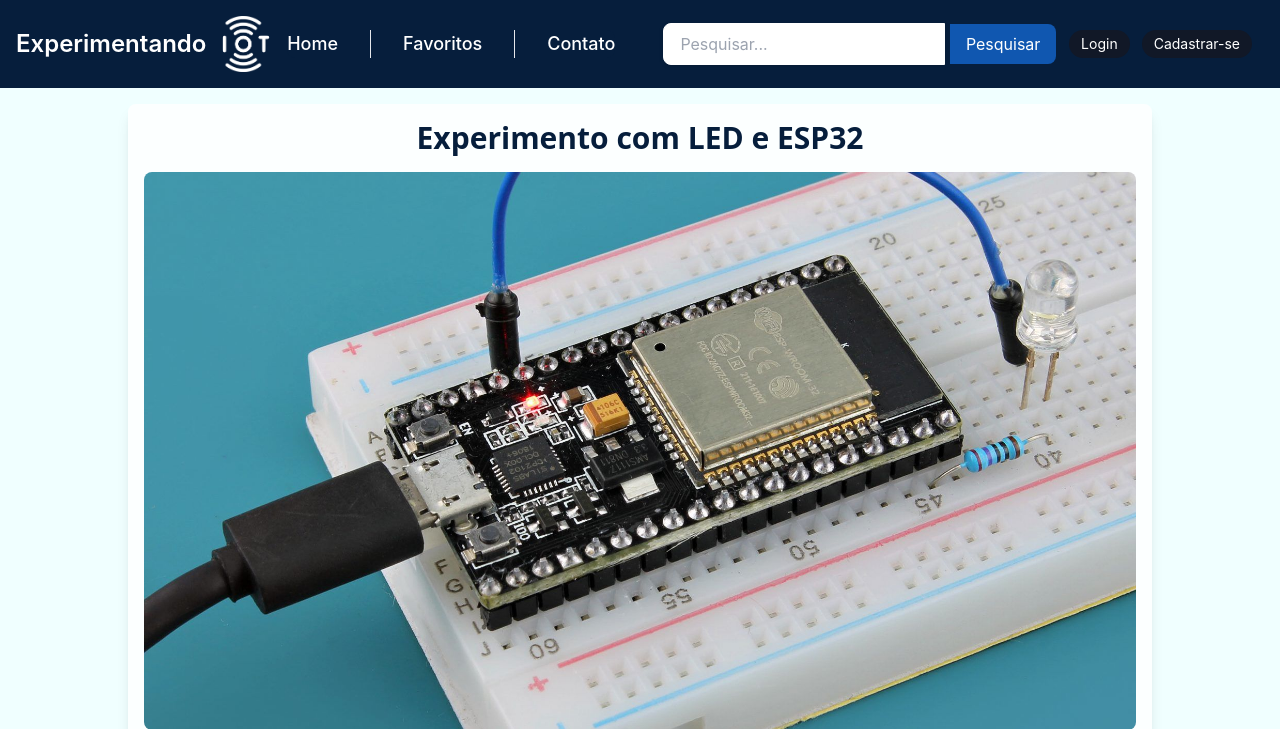
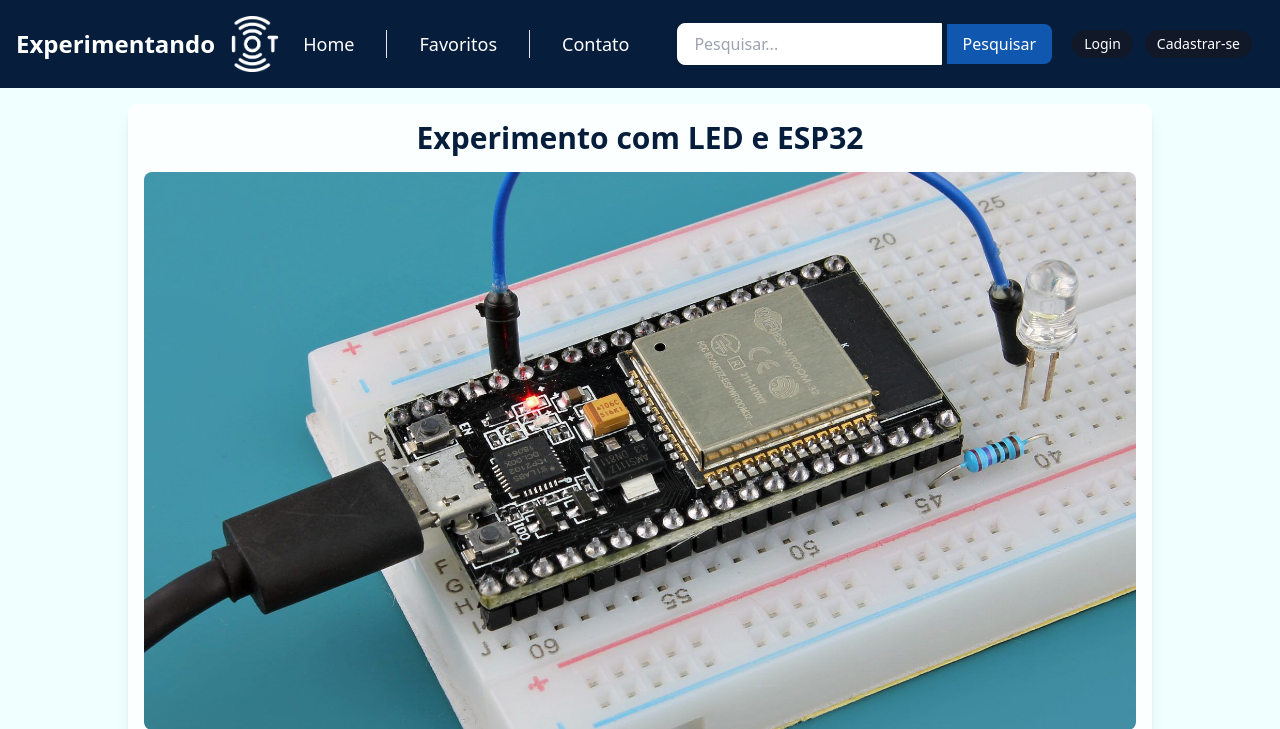
Before and after one commit to fernanda0508/site-tutorial-iot, a Django app: page /tutorial/1/ in a window 1280 px wide. Shown: the top 729 px of the page. Run offline with Django 4.2, Linux system fonts and the light colour scheme; data comes from the database, SQL or seed files in the repository; both versions use the stored data as it was after the commit; some libraries are stand-ins or nearby versions.

Commit message:
refatorando

```diff
--- a/templates/iot/base.html
+++ b/templates/iot/base.html
@@ -15,7 +15,7 @@
                 extend: {
                     colors: {
                         cores: {
-                            azure: ' #F0FFFF',
+                            azure: '#F0FFFF',
                             escuro: '#061E3C',
                             cinza: '#111827',
                             hover: '#1057B0'
@@ -28,19 +28,13 @@
             },
         };
     </script>
-    <script src="{% static 'iot/js/script.js' %}"></script>
     <link href="https://cdnjs.cloudflare.com/ajax/libs/font-awesome/6.0.0-beta3/css/all.min.css" rel="stylesheet">
-    <script src="https://code.jquery.com/jquery-3.6.0.min.js"></script>
-
-
-
-
 
     {% block extra_head %}{% endblock %}
 
 </head>
 
-<body class="bg-cores-azure text-cores-escuro font-inter">
+<body class="bg-cores-azure text-cores-escuro fontFamily-inter">
 
     <!-- Menu de navegação -->
 
@@ -56,41 +50,6 @@
     {% include 'iot/partials/_rodape.html' with year=year %}
     <script src="https://unpkg.com/flowbite@1.4.0/dist/flowbite.js"></script>
 
-    {% if user.is_authenticated %}
-
-    <!-- Script do ícone de favoritos -->
-    <!-- <script>
-        $(document).ready(function () {
-            $(".favorite-button").on("click", function (event) {
-                event.preventDefault(); //evita o comportamento padrão de um link
-
-                // obtém o cardId e o ícone do coração associado ao botão.
-                const cardId = $(this).data("card-id");
-                const heartIcon = $(`.heart-icon[data-card-id="${cardId}"]`);
-
-                // Alternar a classe de ícone do coração
-                heartIcon.toggleClass("far").toggleClass("fas");
-
-                // Fazer uma solicitação AJAX para adicionar/remover dos favoritos
-                $.ajax({
-                    type: "GET",
-                    url: `/add_to_favorites/${cardId}/`,
-                    dataType: "json",
-                    success: function (data) {
-                        // Redirecionar para a página inicial após o sucesso da solicitação
-
-                        // alert("Adicionado aos Favoritos");
-                        console.log('Adicionado aos Favoritos', data);
-                    },
-                    error: function (error) {
-                        // alert("Deu erro");
-                        console.error("Erro ao adicionar/remover dos favoritos:", error);
-                    },
-                });
-            });
-        });
-    </script> -->
-    {% endif %}
 </body>
 
 </html>
--- a/templates/iot/cadastro.html
+++ b/templates/iot/cadastro.html
@@ -24,10 +24,6 @@
       },
     };
   </script>
-
-  <link href="https://cdnjs.cloudflare.com/ajax/libs/font-awesome/6.0.0-beta3/css/all.min.css" rel="stylesheet">
-  <script src="https://code.jquery.com/jquery-3.6.0.min.js"></script>
-
 
 <body class="bg-gray-200 flex items-center justify-center h-screen">
 
--- a/templates/iot/conteudo_card.html
+++ b/templates/iot/conteudo_card.html
@@ -3,10 +3,10 @@
 
 
 {% block content %}
-<main class="container mx-auto mt-4  ">
-  <div class="max-w-screen-lg mx-auto text-justify font-sans bg-white bg-opacity-80 p-4 shadow-lg rounded-lg">
+<main class="container mx-auto mt-4 ">
+  <div class="max-w-screen-lg mx-auto text-justify fontFamily-inter bg-white bg-opacity-80 p-4 shadow-lg rounded-lg">
 
-    <h1 class="text-3xl font-bold font-sans text-center">{{ card.titulo }}</h1>
+    <h1 class="text-3xl font-bold fontFamily-inter text-center">{{ card.titulo }}</h1>
     <img src="{{ card.imagem_principal_conteudo.url }}" alt="{{ card.titulo }}" class="my-4 w-full rounded-lg">
 
     <div>
--- a/templates/iot/partials/_menu.html
+++ b/templates/iot/partials/_menu.html
@@ -4,6 +4,7 @@
 <nav class="bg-cores-escuro">
 
     <div class="max-w-screen-xl flex flex-wrap items-center justify-between mx-auto p-4 ">
+        <!-- SLOGAN DO SITE -->
         <a href="{% url 'index' %}" class="flex items-center">
             <span class="self-center text-2xl text-white font-semibold whitespace-nowrap">Experimentando</span>
             <img src="{% static 'iot/imagens/icon.png' %}" class="h-14 ml-3" alt="Experimentando IoT" />
@@ -52,7 +53,8 @@
                 class="mr-3 text-sm bg-gray-900 rounded-full py-1 px-3 text-white hover:bg-gray-700 focus:outline-none focus:ring-4 focus:ring-gray-600">Cadastrar-se</a>
             {% endif %}
 
-            <!--Botão do menu (Home, favoritos, contatos)-->
+            <!--Botão do menu (Home, favoritos, contatos) - tela pequenas a medianas-->
+            <!-- A classe md:hidden significa que o botão estará oculto em telas médias e grandes, ou seja, não será exibido em telas maiores. -->
             <button data-collapse-toggle="navbar-user" type="button"
                 class="inline-flex items-center p-2 w-10 h-10 justify-center text-sm text-gray-400 rounded-lg md:hidden hover:bg-gray-700 focus:outline-none focus:ring-2 focus:ring-gray-600"
                 aria-controls="navbar-user" aria-expanded="false">
@@ -65,7 +67,7 @@
             </button>
         </div>
 
-
+        <!-- A classe md:flex indica que essa lista estará visível em telas médias e grandes. -->
         <div class="items-center justify-between hidden w-full md:flex md:w-auto md:order-1" id="navbar-user">
             <ul
                 class="flex flex-col font-medium p-4 md:p-0 mt-4 border border-gray-700 rounded-lg bg-cores-escuro md:flex-row md:space-x-8 md:mt-0 md:border-0 md:bg-cores-escuro">
@@ -89,8 +91,13 @@
                 <li class="border-r"></li>
 
                 <li><!--Contato-->
+                    {% if user.is_authenticated %}
                     <a href="{% url 'contato' %}"
                         class="block py-2 pl-3 pr-4 text-lg text-white rounded hover:bg-gray-700 md:hover:bg-transparent md:hover:text-blue-500 md:p-0">Contato</a>
+                    {% else %}
+                    <a href="{% url 'login' %}"
+                        class="block py-2 pl-3 pr-4 text-lg text-white rounded hover:bg-gray-700 md:hover:bg-transparent md:hover:text-blue-500 md:p-0">Contato</a>
+                    {% endif %}
                 </li>
             </ul>
 
```
Also changed, not shown: db.sqlite3.
